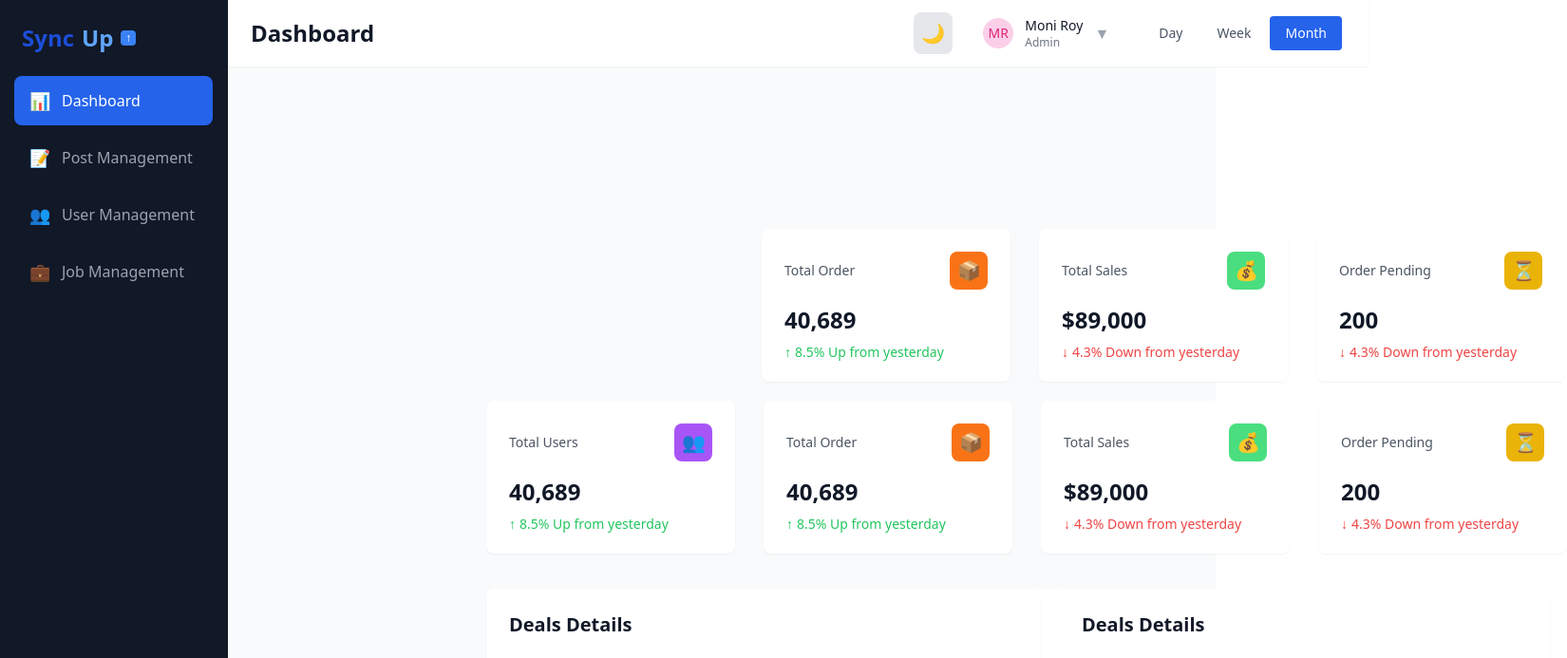
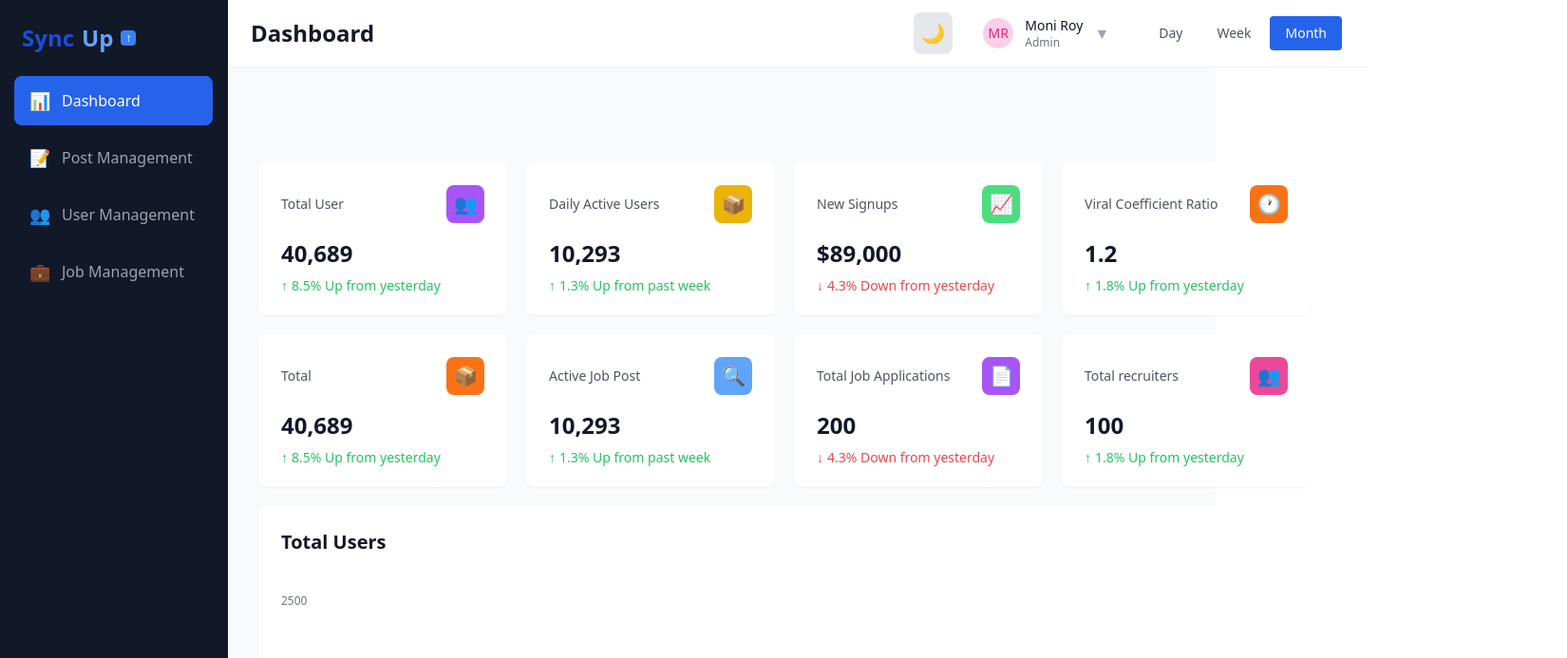
Before and after one commit to Yash5247/Sync_up, a Next.js app: page / in a window 1280 px wide. Shown: the top 693 px of the page at 95% size, 1650 px wide, since content can reach past the window. Built offline with nearby package versions, Linux system fonts and the light colour scheme.

Commit message:
Align dashboard to match Figma image - update card titles, values, and positions

```diff
--- a/app/page.tsx
+++ b/app/page.tsx
@@ -7,75 +7,84 @@ import ThemeToggle from "@/components/ThemeToggle";
 export default function Dashboard() {
   const stats = [
     {
-      title: "Total Order",
+      title: "Total User",
+      value: "40,689",
+      change: "8.5% Up from yesterday",
+      changeType: "up" as const,
+      icon: "👥",
+      iconBg: "bg-purple-500",
+      position: { top: "101px", left: "32px" },
+    },
+    {
+      title: "Daily Active Users",
+      value: "10,293",
+      change: "1.3% Up from past week",
+      changeType: "up" as const,
+      icon: "📦",
+      iconBg: "bg-yellow-500",
+      position: { top: "101px", left: "314px" },
+    },
+    {
+      title: "New Signups",
+      value: "$89,000",
+      change: "4.3% Down from yesterday",
+      changeType: "down" as const,
+      icon: "📈",
+      iconBg: "bg-green-400",
+      position: { top: "101px", left: "596px" },
+    },
+    {
+      title: "Viral Coefficient Ratio",
+      value: "1.2",
+      change: "1.8% Up from yesterday",
+      changeType: "up" as const,
+      icon: "🕐",
+      iconBg: "bg-orange-500",
+      position: { top: "101px", left: "878px" },
+    },
+    {
+      title: "Total",
       value: "40,689",
       change: "8.5% Up from yesterday",
       changeType: "up" as const,
       icon: "📦",
       iconBg: "bg-orange-500",
-      position: { top: "171px", left: "562px" },
+      position: { top: "282px", left: "32px" },
     },
     {
-      title: "Total Sales",
-      value: "$89,000",
-      change: "4.3% Down from yesterday",
-      changeType: "down" as const,
-      icon: "💰",
-      iconBg: "bg-green-400",
-      position: { top: "171px", left: "854px" },
+      title: "Active Job Post",
+      value: "10,293",
+      change: "1.3% Up from past week",
+      changeType: "up" as const,
+      icon: "🔍",
+      iconBg: "bg-blue-400",
+      position: { top: "282px", left: "314px" },
     },
     {
-      title: "Order Pending",
+      title: "Total Job Applications",
       value: "200",
       change: "4.3% Down from yesterday",
       changeType: "down" as const,
-      icon: "⏳",
-      iconBg: "bg-yellow-500",
-      position: { top: "171px", left: "1146px" },
+      icon: "📄",
+      iconBg: "bg-purple-500",
+      position: { top: "282px", left: "596px" },
     },
     {
-      title: "Total Users",
-      value: "40,689",
-      change: "8.5% Up from yesterday",
+      title: "Total recruiters",
+      value: "100",
+      change: "1.8% Up from yesterday",
       changeType: "up" as const,
       icon: "👥",
-      iconBg: "bg-purple-500",
-      position: { top: "352px", left: "272px" },
-    },
-    {
-      title: "Total Order",
-      value: "40,689",
-      change: "8.5% Up from yesterday",
-      changeType: "up" as const,
-      icon: "📦",
-      iconBg: "bg-orange-500",
-      position: { top: "352px", left: "564px" },
-    },
-    {
-      title: "Total Sales",
-      value: "$89,000",
-      change: "4.3% Down from yesterday",
-      changeType: "down" as const,
-      icon: "💰",
-      iconBg: "bg-green-400",
-      position: { top: "352px", left: "856px" },
-    },
-    {
-      title: "Order Pending",
-      value: "200",
-      change: "4.3% Down from yesterday",
-      changeType: "down" as const,
-      icon: "⏳",
-      iconBg: "bg-yellow-500",
-      position: { top: "352px", left: "1148px" },
+      iconBg: "bg-pink-500",
+      position: { top: "282px", left: "878px" },
     },
   ];
 
   return (
     <div className="flex min-h-screen bg-gray-50 dark:bg-gray-900 relative">
       <Sidebar />
-      <div className="relative" style={{ marginLeft: "240px", width: "1442px", minHeight: "1500px" }}>
-        <div className="bg-white dark:bg-gray-800 shadow-sm" style={{ width: "1201px", height: "70px", position: "relative", zIndex: 10 }}>
+      <div className="relative" style={{ marginLeft: "240px", width: "1201px", minHeight: "1500px" }}>
+        <div className="bg-white dark:bg-gray-800 shadow-sm fixed top-0" style={{ width: "1201px", height: "70px", left: "240px", zIndex: 10 }}>
           <div className="flex items-center justify-between h-full px-6">
             <h1 className="text-2xl font-bold text-gray-900 dark:text-white">Dashboard</h1>
             <div className="flex items-center gap-4">
@@ -99,7 +108,7 @@ export default function Dashboard() {
           </div>
         </div>
 
-        <div className="relative">
+        <div className="relative" style={{ marginTop: "70px" }}>
           {stats.map((stat, index) => (
             <div
               key={index}
@@ -116,13 +125,13 @@ export default function Dashboard() {
           <div
             className="absolute bg-white dark:bg-gray-800 rounded-lg shadow-sm p-6"
             style={{
-              top: "550px",
-              left: "272px",
+              top: "463px",
+              left: "32px",
               width: "1138px",
               height: "444px",
             }}
           >
-            <h2 className="text-xl font-semibold text-gray-900 dark:text-white mb-6">Sales Details</h2>
+            <h2 className="text-xl font-semibold text-gray-900 dark:text-white mb-6">Total Users</h2>
             <div className="h-80 w-full relative" style={{ minHeight: "320px" }}>
               <svg className="w-full h-full" viewBox="0 0 1000 300" preserveAspectRatio="xMidYMid meet" style={{ width: "100%", height: "100%" }}>
                 <defs>
@@ -177,8 +186,8 @@ export default function Dashboard() {
           <div
             className="absolute bg-white dark:bg-gray-800 rounded-lg shadow-sm p-6"
             style={{
-              top: "550px",
-              left: "272px",
+              top: "927px",
+              left: "32px",
               width: "583px",
               height: "420px",
             }}
@@ -227,8 +236,8 @@ export default function Dashboard() {
           <div
             className="absolute bg-white dark:bg-gray-800 rounded-lg shadow-sm p-6"
             style={{
-              top: "550px",
-              left: "875px",
+              top: "927px",
+              left: "635px",
               width: "517px",
               height: "420px",
             }}
```
